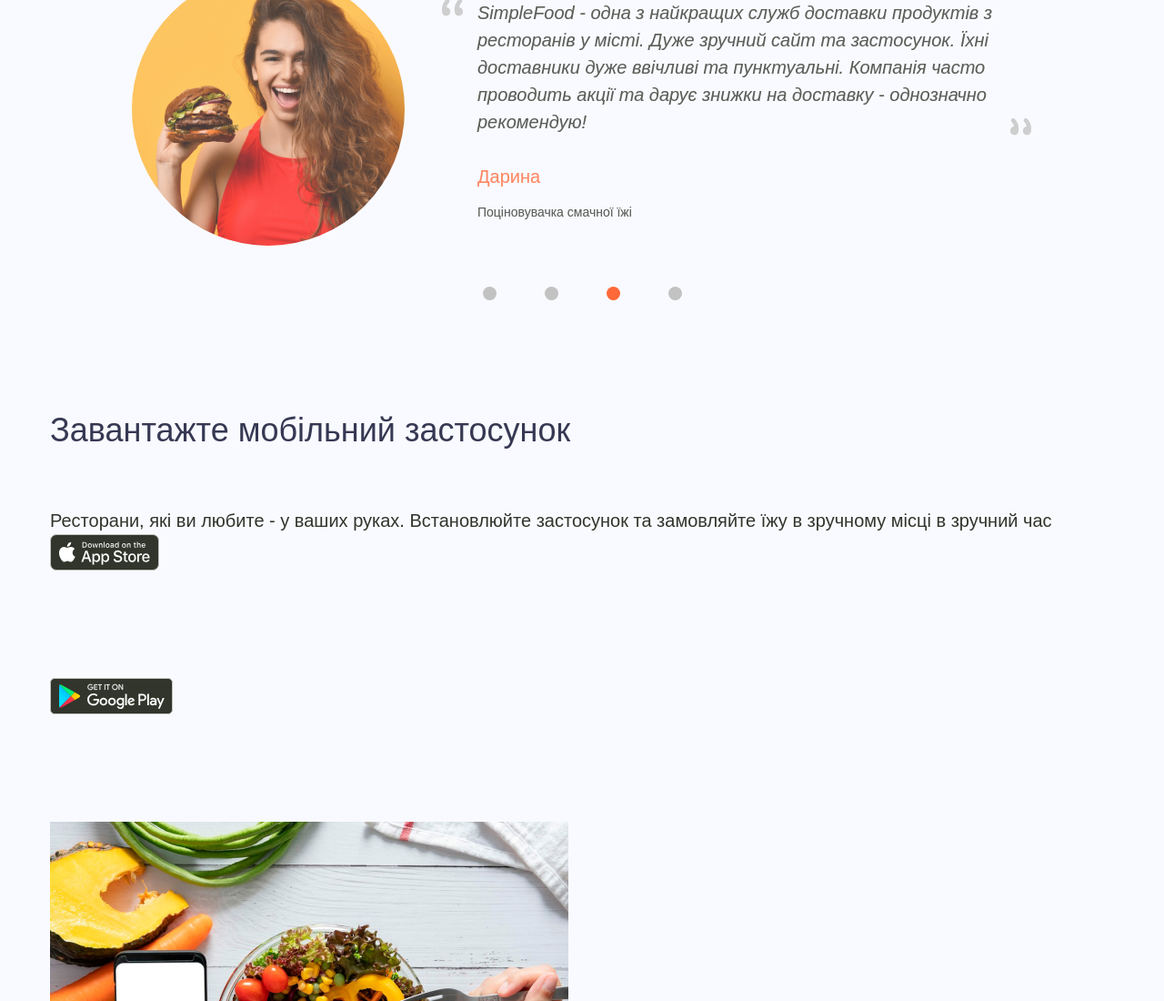
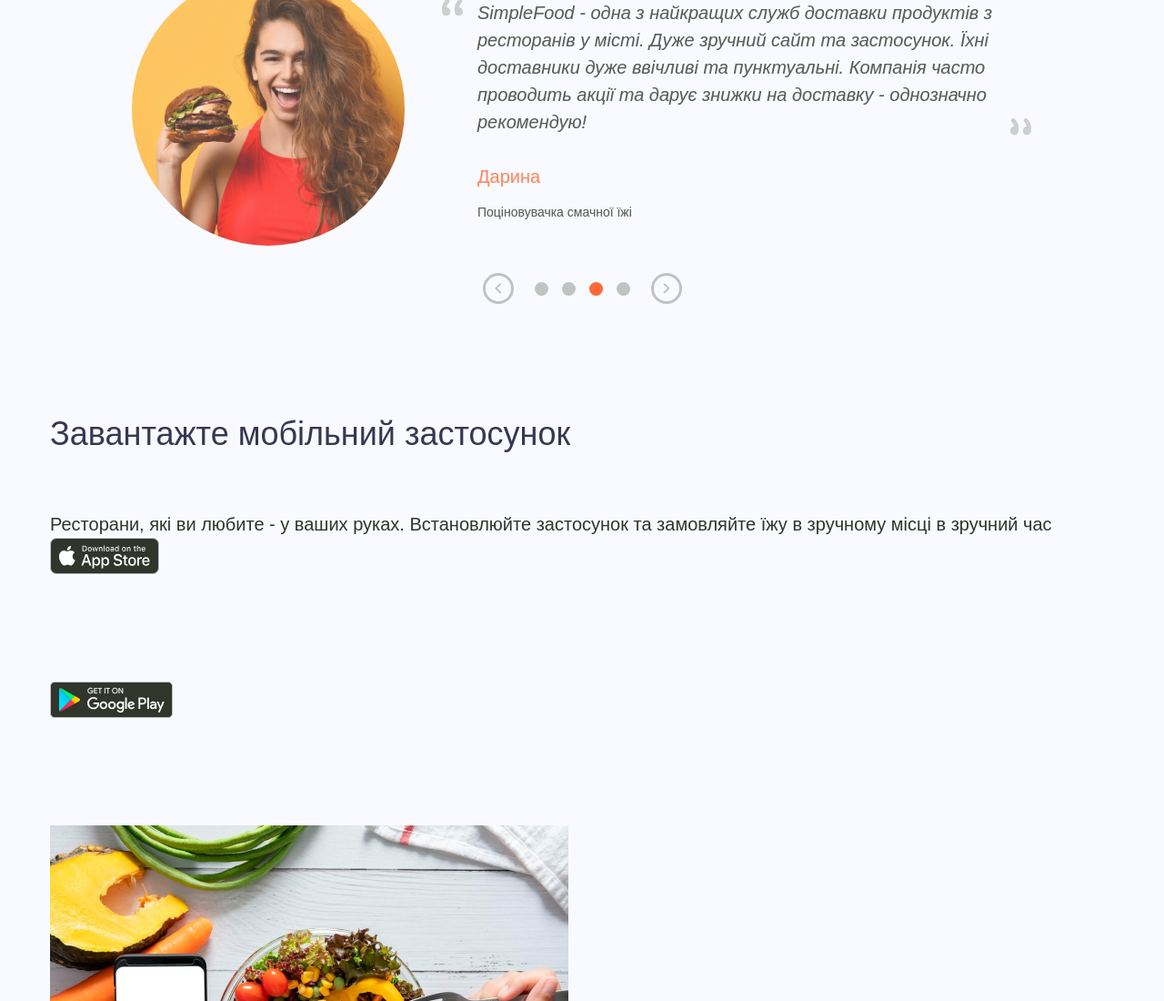
Before and after one commit to kravchuk-avk/up, a website: page app/index.html in a window 1280 px wide. Shown: the part 3648-4748 px from the top of the page at 91% size. Drawn offline with nearby package versions, Linux system fonts and the light colour scheme; files that its build step writes are made by us from their sources; files whose address does not match are found by name.

Commit message:
slider++

```diff
--- a/app/index.html
+++ b/app/index.html
@@ -721,8 +721,26 @@
               </div>
             </div>
           </div>
+          <div class="slider__nav">
+            <button type="button" class="slider__prev-arrow">
+              <svg class="slider__icon">
+                <use class="slider__icon--prev-arrow" href="images/icon/prevarrow.svg#icon-prevarrow"">
+                </use>
+              </svg>
+              <span class="sr-only">Попередній відгук</span>
+            </button>
+            <div class="slider__dots-box">
+            </div>
+            <button type="button" class="slider__next-arrow">
+              <svg class="slider__icon">
+                <use class="slider__icon--next-arrow" href="images/icon/nextarrow.svg#icon-nextarrow"">
+                </use>
+              </svg>
+              <span class="sr-only">Попередній відгук</span>
+            </button>
+          </div>
         </div>
-        <span class="sr-only">Наступний відгук</span>
+
       </section>
 
       <section class="app section">
--- a/app/js/main.js
+++ b/app/js/main.js
@@ -33,6 +33,10 @@ header.classList.remove('header--active');
 $('.slider').slick({
   dots: true,
   arrows: false,
+  prevArrow: '<button type="button" class="slider__prev-arrow">Previous</button>',
+  nextArrow: '<button type="button" class="slider__next-arrow">Previous</button>',
+  appendDots: '.slider__dots-box',
+
   fade: true,
   autoplay: true,
   autoplaySpead: 2000
--- a/app/scss/lego/_reviews.scss
+++ b/app/scss/lego/_reviews.scss
@@ -22,7 +22,40 @@
     border-radius: 50%;
   }
 
+  &__nav {
+    display: flex;
+    justify-content: center;
+    align-items: center;
+    // max-width: 219px;
+    // width: 100%;
+    margin: 0 auto;
+  }
 
+  &__prev-arrow {
+    margin-right: 23px;
+        display: flex;
+
+    }
+
+  &__next-arrow {
+    display: flex;
+    }
+
+  &__dots-box {
+    margin-right: 23px;
+
+    }
+
+    &__icon {
+      width: 34px;
+      height: 34px;
+      border-radius: 34px;
+      border: 3px solid #C2C2C2;
+      background: rgba(255, 255, 255, 0.01);
+      padding: 8px;
+      &--next-arrow {
+      }
+    }
 
 }
 
@@ -90,21 +123,39 @@
   display: flex;
   justify-content: space-between;
   align-items: center;
-  max-width: 219px;
-  width: 100%;
   margin: 0 auto;
+  gap: 15px;
+
   li {
+    display: flex;
+
     button{
       font-size: 0;
       width: 15px;
       height: 15px;
       background-color: $border;
       border-radius: 50%;
+
+      &:hover {
+        background: $bg-plus;
+        box-shadow: 0 0 0 2px $accent-05;
+      }
+
+      &:focus {
+        background: $border;
+        box-shadow: 0 0 0 2px $accent;
+      }
+
+      &:active {
+        background: $accent-05;
+      }
     }
+
     &.slick-active {
       button {
       background-color: $accent;
       }
     }
   }
+
 }
```
Also changed, not shown: app/css/style.min.css, app/images/icon/left.svg (deleted), app/images/icon/nextarrow.svg (added), app/images/icon/prevarrow.svg (added), app/js/main.min.js.
